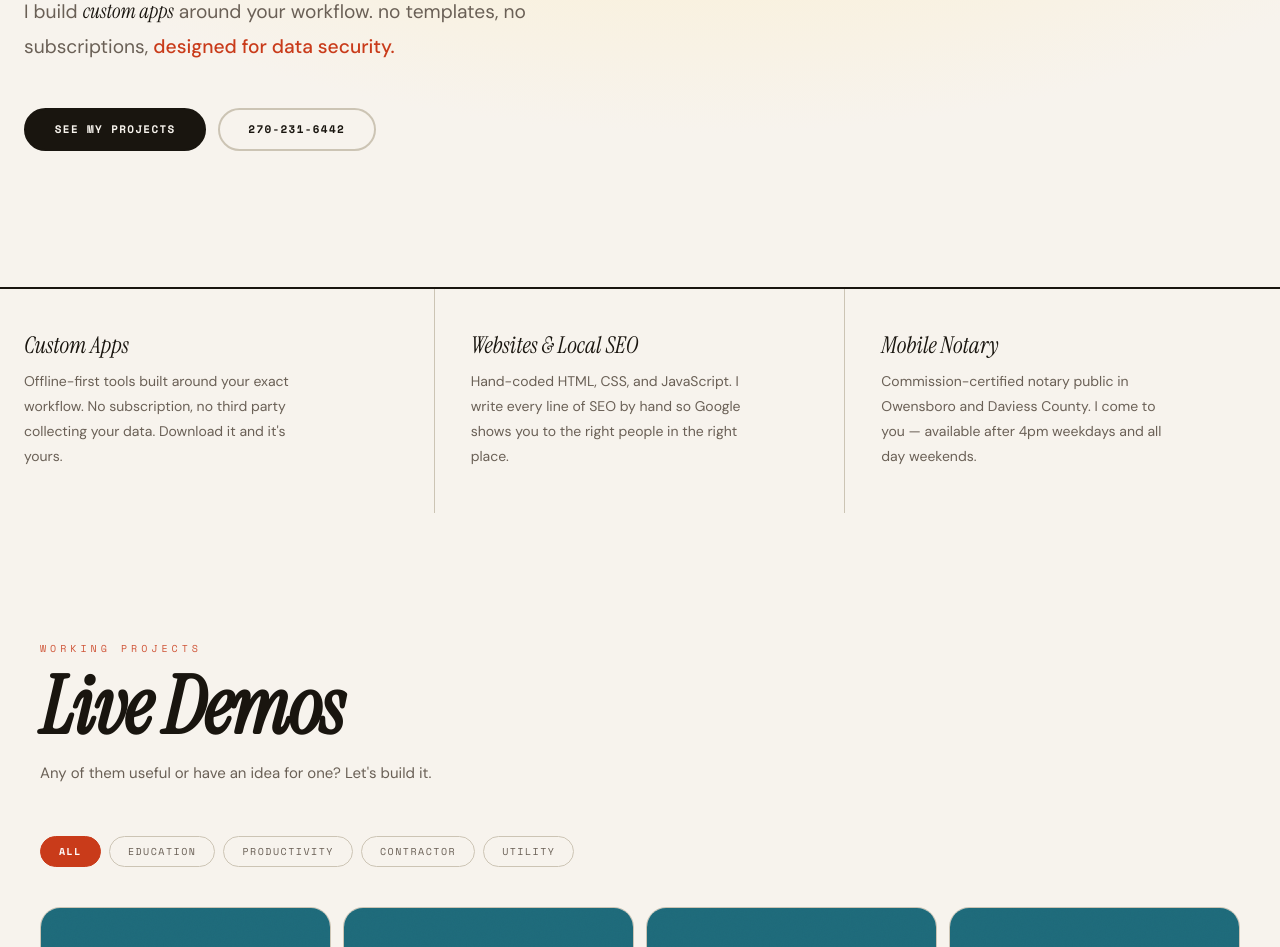
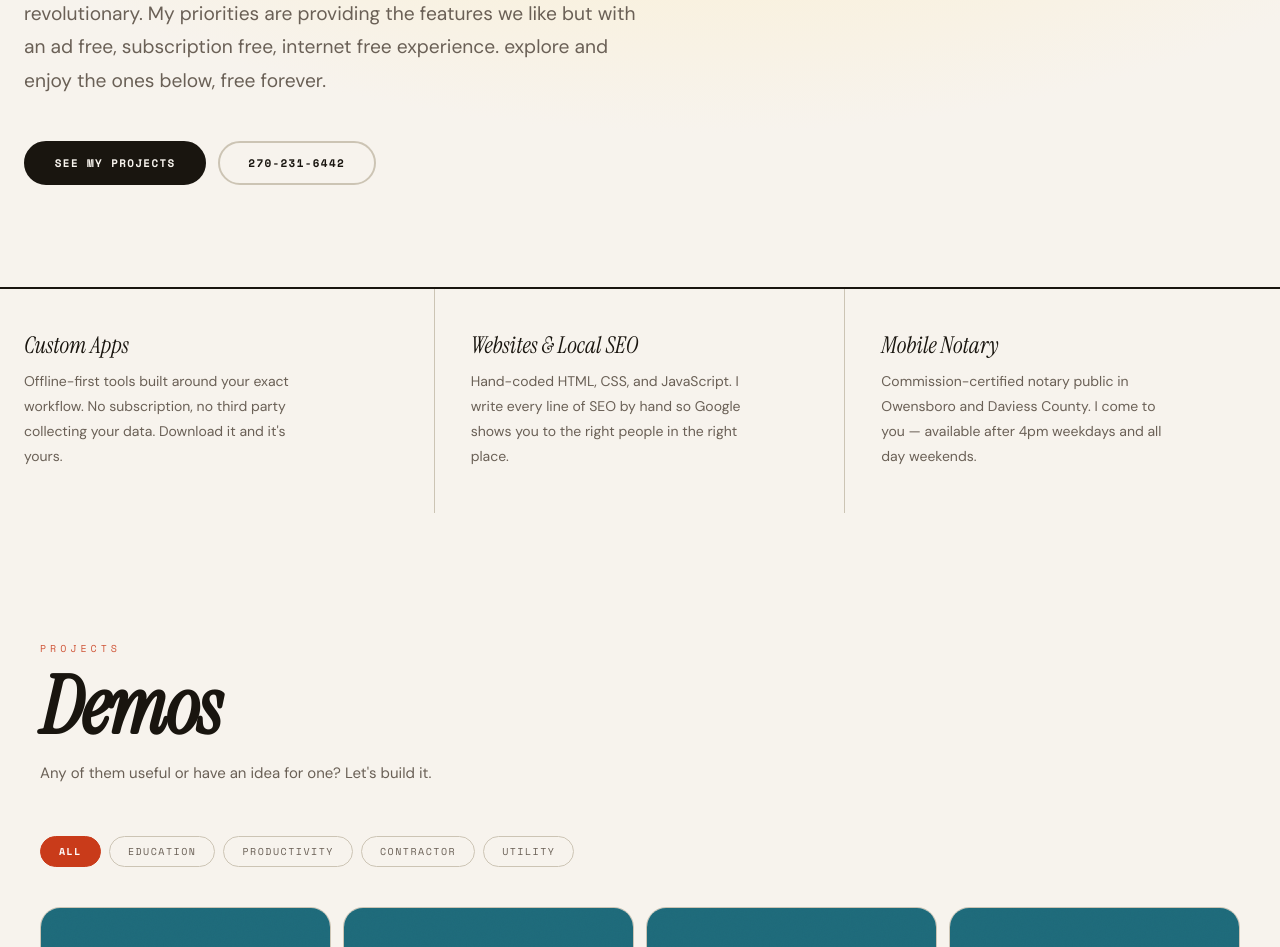
Before and after one commit to shevymeeker/shevymeeker.contact, a plain HTML site: page index.html in a window 1280 px wide. Shown: the part 513-1460 px from the top of the page. Drawn offline with nearby package versions, Linux system fonts and the light colour scheme.

Commit message:
Revise hero text and project section headings
Updated text in the hero section and project headings for clarity and engagement.

```diff
--- a/index.html
+++ b/index.html
@@ -710,8 +710,8 @@ footer {
   <h1 class="hero-headline">Think hard,<br>Work easy.</h1>
 
   <p class="hero-body">
-    I build <em>custom apps</em> around your workflow.
-    no templates, no subscriptions, <strong> designed for data security.</strong>
+    I build <em> apps</em> so that you don't have to. My coding abilities are not revolutionary. My priorities are providing the features we like but with an ad free, subscription free, internet free experience.
+    explore and enjoy the ones below, free forever.
 
   </p>
 
@@ -749,8 +749,8 @@ footer {
 
 <!-- ── Apps ───────────────────────────────────────────────── -->
 <section class="sec fade" id="work" aria-labelledby="work-heading">
-  <p class="sec-eyebrow">Working Projects</p>
-  <h2 class="sec-h" id="work-heading">Live Demos</h2>
+  <p class="sec-eyebrow">Projects</p>
+  <h2 class="sec-h" id="work-heading"> Demos</h2>
   <p class="sec-sub">Any of them useful or have an idea for one? Let's build it.</p>
 
   <div class="filter-bar" id="filter-bar" role="group" aria-label="Filter apps by category"></div>
@@ -810,7 +810,7 @@ footer {
   </div>
 
   <div class="cta-block">
-    <div class="cta-block-text"><strong>Questions about any of these?</strong> I'll give you a straight answer and a realistic timeline before any money changes hands.</div>
+    <div class="cta-block-text"><strong>Questions?</strong> </div>
     <div class="cta-block-actions">
       <a class="btn btn-ghost" href="sms:2702316442">Text</a>
       <a class="btn btn-outline-red" href="mailto:askshevy@outlook.com">Email</a>
```
